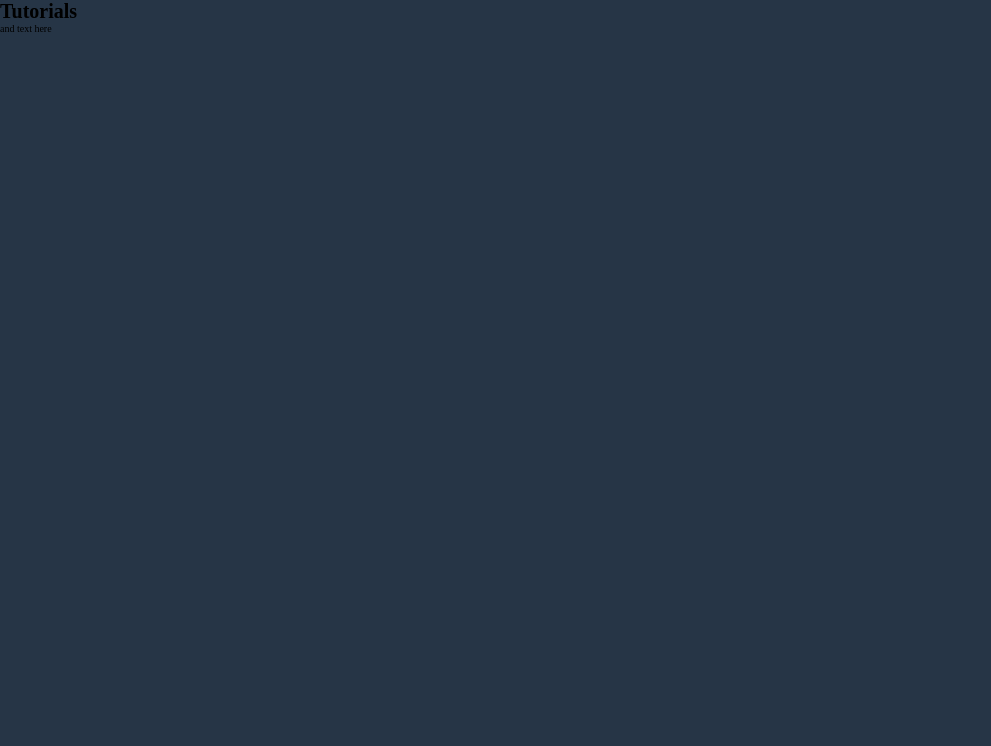
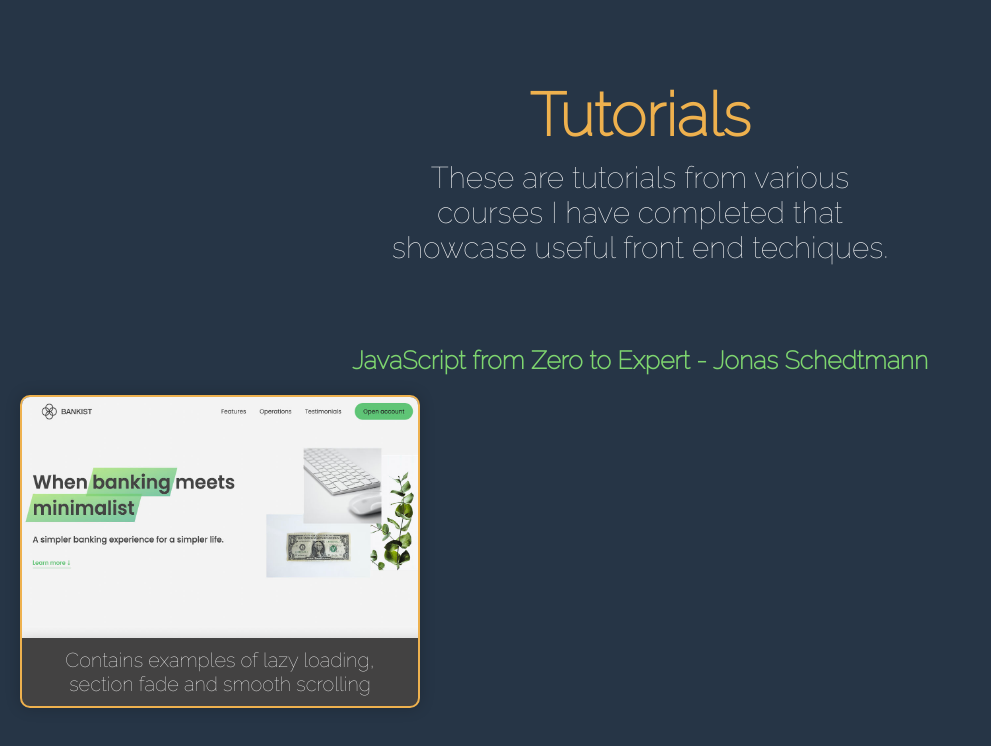
Before and after one commit to GidBerridge/tutorials, a website built with Parcel: page index.html in a window 1280 px wide. Shown: the whole page, without its empty margins (0-991 px from the left). Built offline with nearby package versions, Linux system fonts and the light colour scheme.

Commit message:
first card added

```diff
--- a/index.html
+++ b/index.html
@@ -7,12 +7,34 @@
     <meta http-equiv="X-UA-Compatible" content="ie=edge" />
     <title>Tutorials</title>
     <link rel="stylesheet" href="./css/style.css" />
+    <link href="https://fonts.googleapis.com/css2?family=Raleway:wght@100&display=swap" rel="stylesheet">
+
 </head>
 
 <body>
     <div class="container">
-        <h1>Tutorials</h1>
-        <p class="container__text">and text here</p>
+        <section class="flex-justify-center">
+            <div class="title u-padding-top-bottom">
+                <h1 class="heading-primary--main">Tutorials</h1>
+                <p class="heading-primary--sub">These are tutorials from various courses
+                    I have completed that showcase useful front end techiques.</p>
+            </div>
+        </section>
+        <section>
+            <h2 class="heading-section--main u-center-text">JavaScript from Zero to Expert - Jonas Schedtmann</h2>
+            <div class="card-container">
+                <div class="projects-card">
+                    <a href="https://gidberridge.github.io/JS_demo/" target="blank">
+                        <img src="img/bankist.jpg">
+                    </a>
+                    <div class="projects-card__text">
+                        <p>Contains examples of lazy loading, section fade and smooth scrolling</p>
+                    </div>
+
+                </div>
+            </div>
+        </section>
+
     </div>
 </body>
 
--- a/sass/abstracts/_mixins.scss
+++ b/sass/abstracts/_mixins.scss
@@ -0,0 +1,13 @@
+@mixin card {
+  max-width: 40rem;
+  overflow: hidden;
+  background: $color-grey-4;
+  box-shadow: 0 0 15px rgba(0, 0, 0, 0.2);
+  border-radius: 10px;
+  border: solid 2px $color-orange-cv;
+  position: relative;
+  text-align: center;
+  display: flex;
+  flex-direction: column;
+  color: $color-white;
+}
--- a/sass/abstracts/_variables.scss
+++ b/sass/abstracts/_variables.scss
@@ -3,6 +3,8 @@ $color-grey-1: #dfe0e1;
 $color-grey-2: #c9cacb;
 $color-grey-3: #939393;
 $color-grey-4: #434242;
+
+$color-primary-light: #7ed56f;
 
 $color-white: #fff;
 $color-black: #000;
--- a/sass/base/_base.scss
+++ b/sass/base/_base.scss
@@ -11,4 +11,6 @@ html {
 
 body {
   background-color: $color-grey-cv;
+  color: $color-white;
+  font-family: Raleway, Helvetica, sans-serif;
 }
--- a/sass/base/_typography.scss
+++ b/sass/base/_typography.scss
@@ -0,0 +1,29 @@
+.heading-primary {
+  &--main {
+    font-size: 6rem;
+    color: $color-orange-cv;
+    margin-bottom: 1rem;
+
+    // animation-name: moveInLeft;
+    // animation-duration: 1s;
+    // animation-timing-function: ease-out;
+
+    // @include respond(phone) {
+    //   font-size: 4.5rem;
+    // }
+  }
+
+  &--sub {
+    font-size: 3rem;
+    animation-name: moveInRight;
+    animation-duration: 1s;
+    animation-timing-function: ease-out;
+  }
+}
+
+.heading-section {
+  &--main {
+    font-size: 2.5rem;
+    color: $color-primary-light;
+  }
+}
--- a/sass/base/_utilities.scss
+++ b/sass/base/_utilities.scss
@@ -2,3 +2,15 @@
   display: flex;
   justify-content: center;
 }
+
+.u-center-text {
+  text-align: center;
+}
+
+.u-padding-top-bottom {
+  padding: 10vh 0;
+}
+
+.u-padding-top-bottom-big {
+  padding: 20vh 0 25vh 0;
+}
--- a/sass/components/_cards.scss
+++ b/sass/components/_cards.scss
@@ -0,0 +1,20 @@
+.card-container {
+  display: flex;
+  flex-wrap: wrap;
+  width: 80%;
+  padding: 2rem;
+}
+
+.projects-card {
+  @include card;
+
+  img {
+    width: 100%;
+    display: block;
+  }
+
+  &__text {
+    padding: 1rem;
+    font-size: 2rem;
+  }
+}
--- a/sass/pages/_home.scss
+++ b/sass/pages/_home.scss
@@ -0,0 +1,6 @@
+.title {
+  display: flex;
+  flex-direction: column;
+  text-align: center;
+  max-width: 50rem;
+}
```
Also changed, not shown: css/style.css, img/bankist.jpg (added), img/mapty_screenshot.jpg (added), img/natours_screenshot.jpg (added), img/nexter_screenshot.jpg (added), img/trillo_screenshot.jpg (added).
